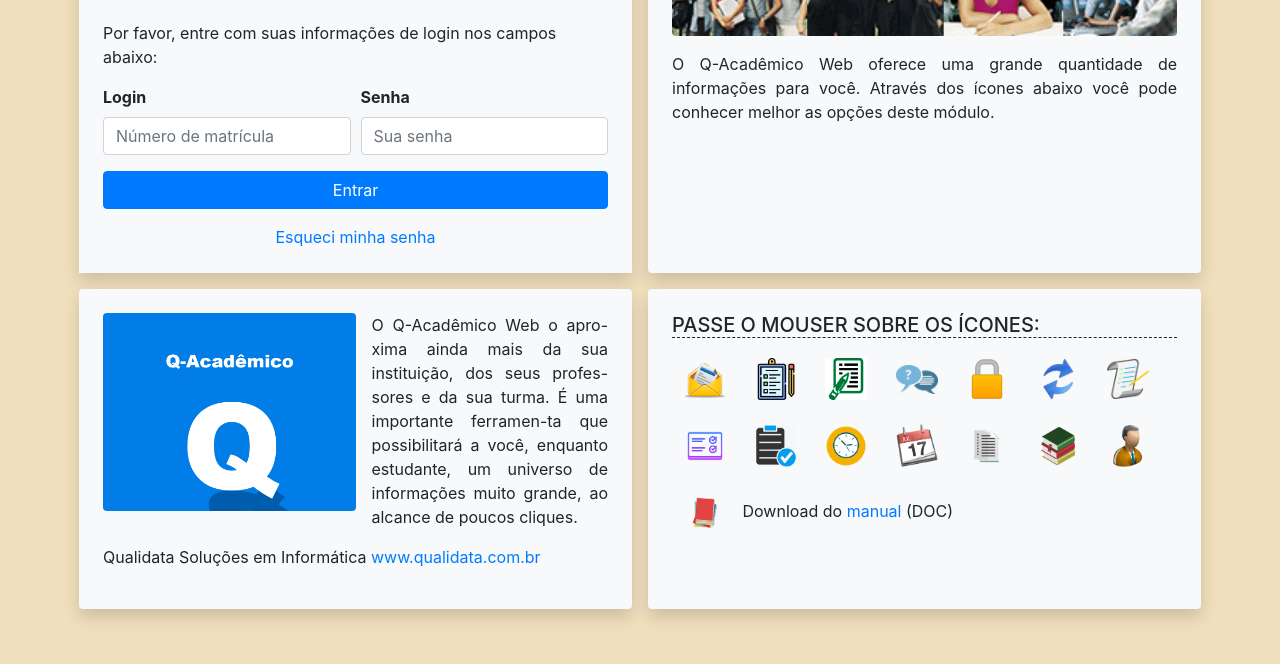
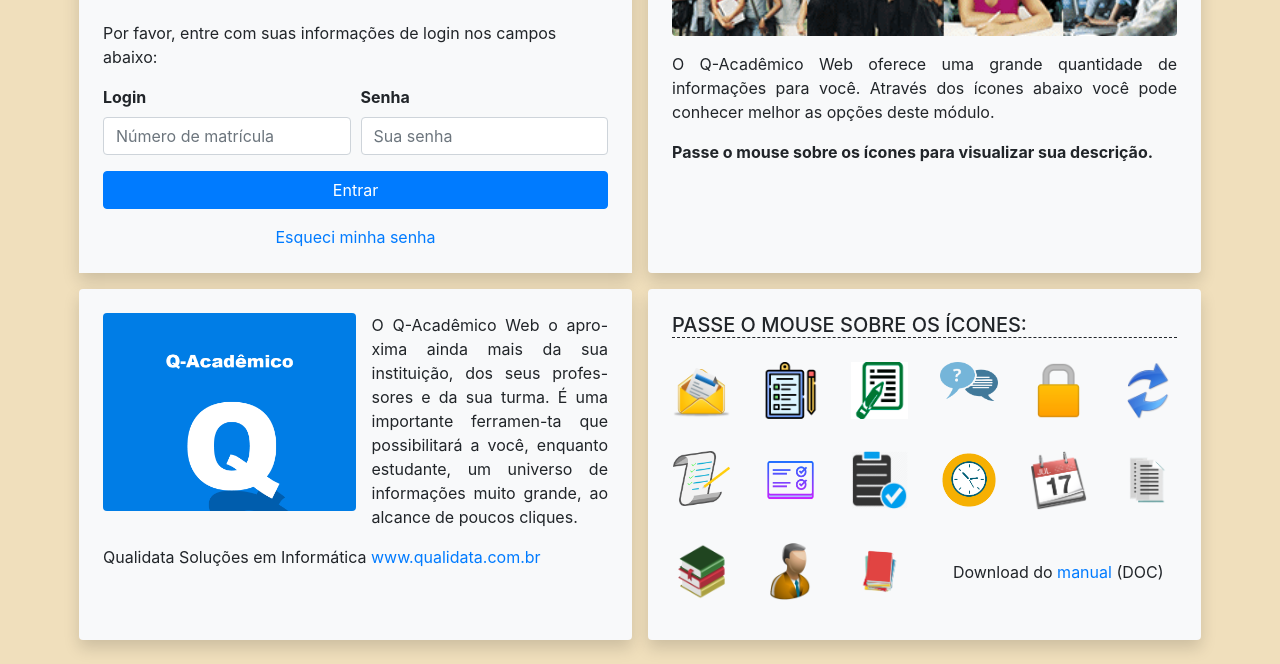
Before and after one commit to camaraoquedorme/qacademico, a plain HTML site: page index.html in a window 1280 px wide. Shown: the part 158-822 px from the top of the page. Before the commit the page ends 800 px from the top, so only its background shows below. Drawn offline with Linux system fonts and the light colour scheme.

Commit message:
update icon over

```diff
--- a/css/index.css
+++ b/css/index.css
@@ -1,8 +1,13 @@
-body{
-    background-color: rgb(240, 223, 188);
+body {
+  background-color: rgb(240, 223, 188);
 }
-.img{
-    width: 50px;
-    padding: 4px;
-    margin: 8px;
+
+.img {
+  width: 50px;
+  height: 50px;
+  border: 1px solid black;
 }
+
+.icon {
+  cursor: pointer;
+}
--- a/index.html
+++ b/index.html
@@ -9,6 +9,8 @@
   <link rel="stylesheet" type="text/css" href="./bootstrap-4.6.0/css/bootstrap.min.css">
   <!-- Meus Estilos -->
   <link rel="stylesheet" type="text/css" href="./css/index.css">
+  <!-- favicon error -->
+  <link rel="shortcut icon" href="#">
   <!-- Título do Site -->
   <title>Q-Acadêmico Web para IF - Bem Vindo!</title>
 </head>
@@ -66,13 +68,18 @@
               O Q-Acadêmico Web oferece uma grande quantidade de informações para você.
               Através dos ícones abaixo você pode conhecer melhor as opções deste módulo.
             </p>
+            <strong>
+              <p id="message">Passe o mouse sobre os ícones para visualizar sua descrição.</p>
+            </strong>
           </div>
         </div>
       </div>
     </div>
+
     <div class="row">
       <div class="col-sm p-4 m-2 rounded bg-light shadow clearfix">
-        <img src="img/img-qacademico.png" alt="imagem ilustrativa do Q-ACADEMICO" class=" mr-3 float-left w-50 rounded">
+
+        <img src="./img/img-qacademico.png" alt="imagem ilustrativa do Q-ACADEMICO" class=" mr-3 float-left w-50 rounded">
 
         <p class="text-justify">
           O Q-Acadêmico Web o apro-xima ainda mais da sua instituição, dos seus profes-sores e da sua turma.
@@ -85,26 +92,63 @@
       </div>
 
       <div class="col-sm p-4 m-2 rounded bg-light shadow">
-        <h5 style="border-bottom: 1px dashed;">PASSE O MOUSER SOBRE OS ÍCONES:</h5>
+        <h5 style="border-bottom: 1px dashed;">PASSE O MOUSE SOBRE OS ÍCONES:</h5>
 
         <div>
-            <img src="img/icone-messagens.png" alt="" class="img">
-            <img src="img/icone-questionario.png" alt="" class="img">
-            <img src="img/icone-matricula.jpg" alt="" class="img">
-            <img src="img/icone-duvidas-frenquentes.png" alt="" class="img">
-            <img src="img/icone-cadeado.png" alt="" class="img">
-            <img src="img/icone-refrash.png" alt="" class="img">
-            <img src="img/icone-notas.png" alt="" class="img">
-            <img src="img/icone-boletim.png" alt="" class="img">
-            <img src="img/icone-prova.png" alt="" class="img">
-            <img src="img/icone-horário.png" alt="" class="img">
-            <img src="img/icone-calendario.png" alt="" class="img">
-            <img src="img/icone-matriz.png" alt="" class="img">
-            <img src="img/icone-biblioteca.png" alt="" class="img">
-            <img src="img/icone-estagio.png" alt="" class="img">
-            <img src="img/icone-materiais.png" alt="" class="img">
 
-            <p class="d-inline">Download do <a href="https://academico.ifmt.edu.br/qacademico/alunos/manual/manual_academico_web_Aluno.pdf" target="_blank">manual</a> (DOC)</p>
+          <div class="row">
+
+            <div class="col-3 col-sm-3 col-md-2 p-3 p-sm-2 p-md-2 p-lg-3 icon">
+              <img src="./img/icone-messagens.png" alt="" class="img-fluid">
+            </div>
+            <div class="col-3 col-sm-3 col-md-2 p-3 p-sm-2 p-md-2 p-lg-3 icon">
+              <img src="./img/icone-questionario.png" alt="" class="img-fluid">
+            </div>
+            <div class="col-3 col-sm-3 col-md-2 p-3 p-sm-2 p-md-2 p-lg-3 icon">
+              <img src="./img/icone-matricula.jpg" alt="" class="img-fluid">
+            </div>
+            <div class="col-3 col-sm-3 col-md-2 p-3 p-sm-2 p-md-2 p-lg-3 icon">
+              <img src="./img/icone-duvidas-frenquentes.png" alt="" class="img-fluid">
+            </div>
+            <div class="col-3 col-sm-3 col-md-2 p-3 p-sm-2 p-md-2 p-lg-3 icon">
+              <img src="./img/icone-cadeado.png" alt="" class="img-fluid">
+            </div>
+            <div class="col-3 col-sm-3 col-md-2 p-3 p-sm-2 p-md-2 p-lg-3 icon">
+              <img src="./img/icone-refrash.png" alt="" class="img-fluid">
+            </div>
+            <div class="col-3 col-sm-3 col-md-2 p-3 p-sm-2 p-md-2 p-lg-3 icon">
+              <img src="./img/icone-notas.png" alt="" class="img-fluid">
+            </div>
+            <div class="col-3 col-sm-3 col-md-2 p-3 p-sm-2 p-md-2 p-lg-3 icon">
+              <img src="./img/icone-boletim.png" alt="" class="img-fluid">
+            </div>
+            <div class="col-3 col-sm-3 col-md-2 p-3 p-sm-2 p-md-2 p-lg-3 icon">
+              <img src="./img/icone-prova.png" alt="" class="img-fluid">
+            </div>
+            <div class="col-3 col-sm-3 col-md-2 p-3 p-sm-2 p-md-2 p-lg-3 icon">
+              <img src="./img/icone-horário.png" alt="" class="img-fluid">
+            </div>
+            <div class="col-3 col-sm-3 col-md-2 p-3 p-sm-2 p-md-2 p-lg-3 icon">
+              <img src="./img/icone-calendario.png" alt="" class="img-fluid">
+            </div>
+            <div class="col-3 col-sm-3 col-md-2 p-3 p-sm-2 p-md-2 p-lg-3 icon">
+              <img src="./img/icone-matriz.png" alt="" class="img-fluid">
+            </div>
+            <div class="col-3 col-sm-3 col-md-2 p-3 p-sm-2 p-md-2 p-lg-3 icon">
+              <img src="./img/icone-biblioteca.png" alt="" class="img-fluid">
+            </div>
+            <div class="col-3 col-sm-3 col-md-2 p-3 p-sm-2 p-md-2 p-lg-3 icon">
+              <img src="./img/icone-estagio.png" alt="" class="img-fluid">
+            </div>
+            <div class="col-3 col-sm-3 col-md-2 p-3 p-sm-2 p-md-2 p-lg-3 icon">
+              <img src="./img/icone-materiais.png" alt="" class="img-fluid">
+            </div>
+
+            <div class="col-12 col-sm-12 col-md-6 p-2 p-sm-2 p-md-0 d-flex align-items-center justify-content-center">
+              <span">Download do <a href="https://academico.ifmt.edu.br/qacademico/alunos/manual/manual_academico_web_Aluno.pdf" target="_blank">manual</a> (DOC)</span>
+            </div>
+          </div>
+
         </div>
       </div>
     </div>
--- a/js/index.js
+++ b/js/index.js
@@ -1,11 +1,45 @@
-// seleciona o input de senha
-const txtSenha = $("#txtSenha");
+// elemento que mostra o texto
+const messageElement = document.querySelector("#message");
 
-// adicona evento de onchange no checkbox
-$("#showSenha").on("change", function (e) {
+// guarda o texto que está escrito no elemento
+const defaultMessage = messageElement.textContent;
 
-  const type = e.target.checked ? "text" : "password";
+// array de mensagens a serem exibidas
+const messageList = [
+  "Todas as mensagens enviadas a você centralizadas num único local de fácil acesso.",
+  "Responda a questionários diversos disponibilizados por sua instituição aonde quer que você esteja.",
+  "Faça sua matrícula com facilidade escolhendo sua preferência de turmas onde gostaria de estudar neste período letivo.",
+  "Tire todas as suas dúvidas enviando-as a seu professor ou consultando dúvidas já respondidas.",
+  "Altere sua senha com frequência para reforçar ainda mais a segurança das suas informações.",
+  "Há erros em seu cadastro? Alguns dados mudaram, como seu telefone ou endereço? Envie uma solicitação de alteração.",
+  "Consulte todas suas notas e faltas em qualquer lugar, a qualquer momento.",
+  "Seu histórico escolar disponível para conferência.",
+  "Datas de provas, trabalhos e exercícios de cada disciplina.",
+  "Confira o horório de suas aulas no período.",
+  "Todas as datas do que acontece na sua instituição, no seu curso e na sua turma estão disponíveis para visualização em um único calendário.",
+  "Conheça todos os componentes curriculares da matriz curricular de seu curso.",
+  "Consulte o acervo, façaa uma reserva... A biblioteca da instituição está a sua disposição.",
+  "Verifique se há ofertas de estágios para o seu curso.",
+  "Acesse os materiais disponibilizados por seus professores para download."
+];
 
-  // troca o type do input da senha
-  txtSenha.attr("type", type);
+// array de icones
+const icons = document.querySelectorAll(".icon");
+
+// percorre o array de icones
+icons.forEach(function (icon, index) {
+
+  // adicona o evento de "entrar em cima do ícone"
+  icon.addEventListener("pointerover", function () {
+
+    // mostra a mensagem que corresponde ao index do icone
+    messageElement.textContent = messageList[index];
+  });
+
+  // adicona o evento de "sair de cima do ícone"
+  icon.addEventListener("pointerout", function () {
+
+    // mostra a mensagem default
+    messageElement.textContent = defaultMessage;
+  });
 });
```
